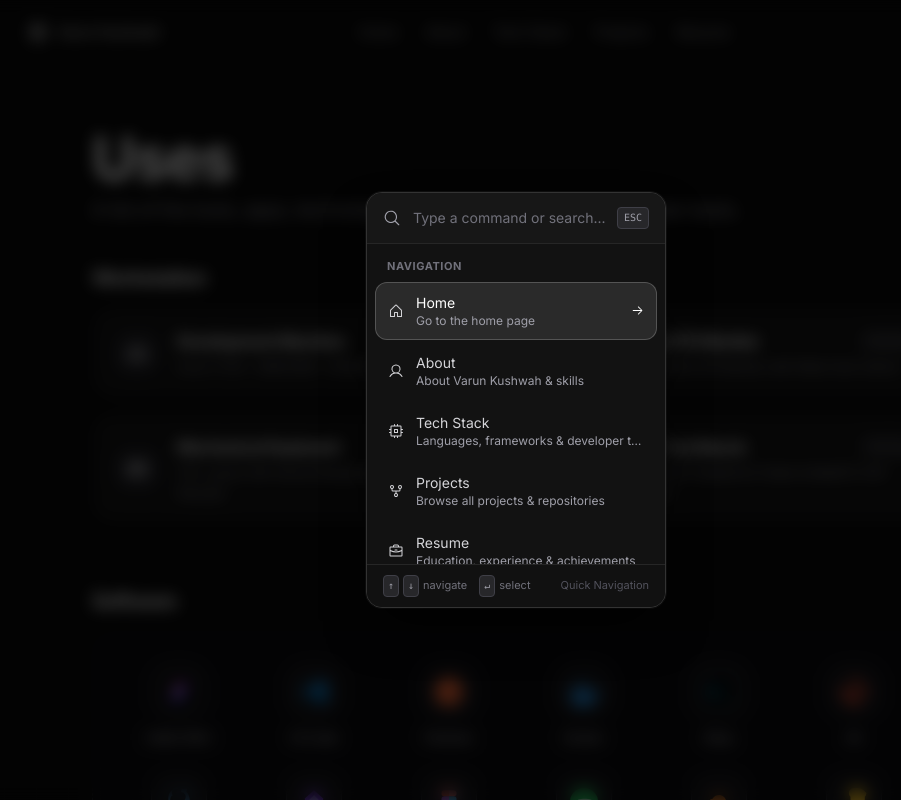
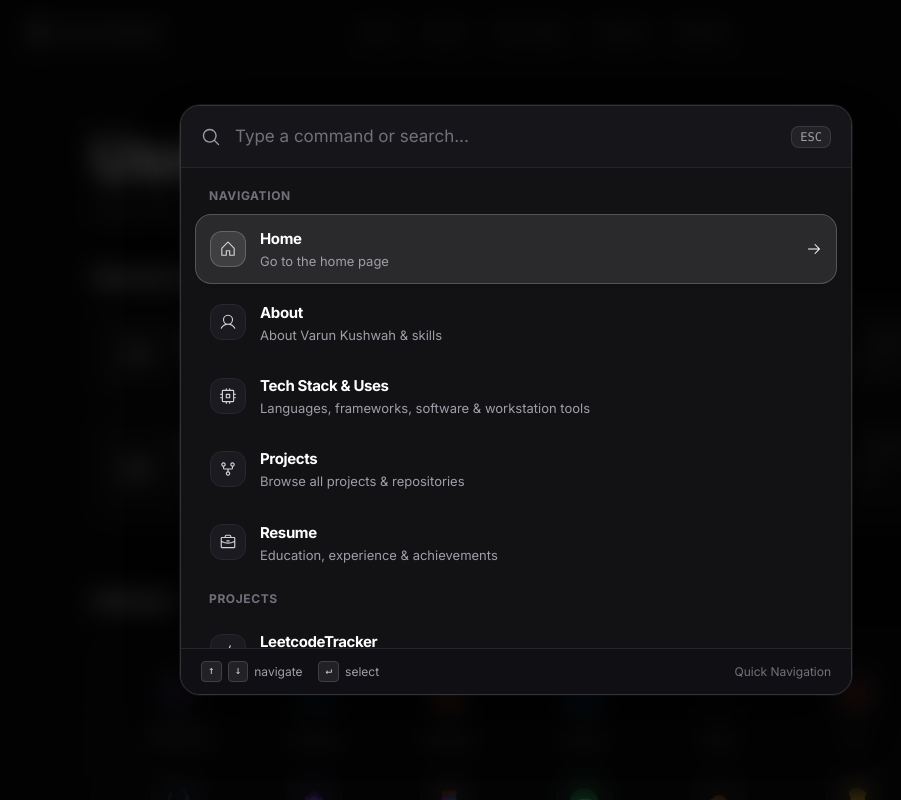
Before and after one commit to varunkushwah31/Portfolio, a React (Vite) app: page /uses in a window 1280 px wide. Both pictures are taken after a click on the button 1110 px from the left and 31 px from the top of the page. Shown: the top 800 px of the page, without its empty margins (124-1025 px from the left). Built offline with nearby package versions, Linux system fonts and the light colour scheme.

Commit message:
feat: implement portfolio pages and layout components including About, Resume, TechStack, and navigation UI

```diff
--- a/src/Pages/TechStackPage.tsx
+++ b/src/Pages/TechStackPage.tsx
@@ -1,13 +1,13 @@
 import { useState } from "react"
 import { motion, AnimatePresence } from "framer-motion"
 import {
-  ArrowSquareOut,
-  Sparkle,
-  Cpu,
-  Laptop,
-  Desktop,
-  Keyboard,
-  DeviceMobile,
+  ArrowSquareOutIcon,
+  SparkleIcon,
+  CpuIcon,
+  LaptopIcon,
+  DesktopIcon,
+  KeyboardIcon,
+  DeviceMobileIcon,
 } from "@phosphor-icons/react"
 
 import {
@@ -39,11 +39,11 @@ import {
 // 1. Workstation & Hardware Items (matching bonabrian Uses page)
 const workstationItems = [
   {
-    id: "laptop",
+    id: "laptopIcon",
     title: "Development Machine",
     subtitle: "High-Performance Workstation",
-    specs: "Core i7 CPU · 16GB RAM · 512GB Fast NVMe SSD",
-    icon: Laptop,
+    specs: "Core i7 CPUIcon · 16GB RAM · 512GB Fast NVMe SSD",
+    icon: LaptopIcon,
     badge: "Primary",
   },
   {
@@ -51,7 +51,7 @@ const workstationItems = [
     title: "External IPS Monitor",
     subtitle: "Productivity Display",
     specs: "24\" FHD 100Hz IPS Monitor with Wide Color Gamut",
-    icon: Desktop,
+    icon: DesktopIcon,
     badge: "Display",
   },
   {
@@ -59,7 +59,7 @@ const workstationItems = [
     title: "Mechanical Keyboard",
     subtitle: "Custom Tactile Switches",
     specs: "75% Layout with Sound Dampening & Custom Keycaps",
-    icon: Keyboard,
+    icon: KeyboardIcon,
     badge: "Peripheral",
   },
   {
@@ -67,7 +67,7 @@ const workstationItems = [
     title: "Mobile Test Bench",
     subtitle: "Real-Device Testing",
     specs: "Android & iOS Testbed for Flutter & WebRTC P2P Verification",
-    icon: DeviceMobile,
+    icon: DeviceMobileIcon,
     badge: "Testing",
   },
 ]
@@ -399,7 +399,7 @@ export default function TechStackPage() {
           <div className="flex flex-col sm:flex-row sm:items-center sm:justify-between gap-4 mb-6">
             <div>
               <div className="flex items-center gap-2 text-emerald-400 text-xs font-semibold uppercase tracking-wider mb-1">
-                <Sparkle size={14} weight="fill" />
+                <SparkleIcon size={14} weight="fill" />
                 <span>Technologies &amp; Frameworks</span>
               </div>
               <h2 className="text-lg sm:text-xl font-bold text-white tracking-tight">
@@ -488,7 +488,7 @@ export default function TechStackPage() {
                         className="inline-flex items-center gap-1.5 text-xs text-zinc-400 hover:text-white transition-colors"
                       >
                         <span>Official Documentation</span>
-                        <ArrowSquareOut size={13} />
+                        <ArrowSquareOutIcon size={13} />
                       </a>
                     </div>
                   </motion.div>
@@ -509,7 +509,7 @@ export default function TechStackPage() {
           className="rounded-2xl border border-zinc-700/60 bg-gradient-to-br from-[#1c1c22] via-[#141414] to-[#141414] p-6 sm:p-8 shadow-lg"
         >
           <div className="flex items-center gap-2.5 text-emerald-400 font-semibold text-sm mb-2">
-            <Cpu size={18} />
+            <CpuIcon size={18} />
             <span>Currently Exploring &amp; Deepening</span>
           </div>
           <h2 className="text-xl font-bold text-white mb-2">
--- a/src/components/CommandPalette.tsx
+++ b/src/components/CommandPalette.tsx
@@ -1,20 +1,20 @@
 import React, { useState, useEffect, useRef } from "react"
+import { useNavigate } from "react-router-dom"
 import { createPortal } from "react-dom"
-import { useNavigate } from "react-router-dom"
 import { motion, AnimatePresence } from "framer-motion"
 import {
-  XIcon,
+  MagnifyingGlassIcon,
+  HouseIcon,
+  UserIcon,
+  CpuIcon,
+  GitForkIcon,
+  BriefcaseIcon,
+  EnvelopeSimpleIcon,
   GithubLogoIcon,
   LinkedinLogoIcon,
-  EnvelopeSimpleIcon,
   ArrowRightIcon,
-  GitForkIcon,
-  HouseIcon,
-  UserIcon,
+  XIcon,
   CodeIcon,
-  BriefcaseIcon,
-  MagnifyingGlassIcon,
-  CpuIcon,
   ArrowSquareOutIcon,
 } from "@phosphor-icons/react"
 import projects from "@/data/projects"
@@ -34,29 +34,32 @@ interface CommandItem {
   action: () => void
 }
 
-const CommandPalette: React.FC<CommandPaletteProps> = ({ isOpen, onClose, onOpenResume }) => {
+export const CommandPalette: React.FC<CommandPaletteProps> = ({
+  isOpen,
+  onClose,
+  onOpenResume,
+}) => {
   const [query, setQuery] = useState("")
   const [selectedIndex, setSelectedIndex] = useState(0)
   const [copied, setCopied] = useState(false)
   const inputRef = useRef<HTMLInputElement>(null)
   const navigate = useNavigate()
 
+  useEffect(() => {
+    if (isOpen) {
+      setQuery("")
+      setSelectedIndex(0)
+      setCopied(false)
+      setTimeout(() => {
+        inputRef.current?.focus()
+      }, 50)
+    }
+  }, [isOpen])
+
   const handleClose = () => {
     setQuery("")
-    setSelectedIndex(0)
-    setCopied(false)
     onClose()
   }
-
-  useEffect(() => {
-    if (isOpen) {
-      document.body.style.overflow = "hidden"
-      const timer = setTimeout(() => inputRef.current?.focus(), 50)
-      return () => clearTimeout(timer)
-    } else {
-      document.body.style.overflow = ""
-    }
-  }, [isOpen])
 
   const goTo = (path: string) => {
     handleClose()
@@ -69,7 +72,7 @@ const CommandPalette: React.FC<CommandPaletteProps> = ({ isOpen, onClose, onOpen
       title: "Home",
       subtitle: "Go to the home page",
       category: "Navigation",
-      icon: <HouseIcon size={16} className="text-zinc-300" />,
+      icon: <HouseIcon size={18} className="text-zinc-300" />,
       action: () => goTo("/"),
     },
     {
@@ -77,15 +80,15 @@ const CommandPalette: React.FC<CommandPaletteProps> = ({ isOpen, onClose, onOpen
       title: "About",
       subtitle: "About Varun Kushwah & skills",
       category: "Navigation",
-      icon: <UserIcon size={16} className="text-zinc-300" />,
+      icon: <UserIcon size={18} className="text-zinc-300" />,
       action: () => goTo("/about"),
     },
     {
       id: "nav-tech-stack",
-      title: "Tech Stack",
-      subtitle: "Languages, frameworks & developer tools",
+      title: "Tech Stack & Uses",
+      subtitle: "Languages, frameworks, software & workstation tools",
       category: "Navigation",
-      icon: <CpuIcon size={16} className="text-zinc-300" />,
+      icon: <CpuIcon size={18} className="text-zinc-300" />,
       action: () => goTo("/tech-stack"),
     },
     {
@@ -93,7 +96,7 @@ const CommandPalette: React.FC<CommandPaletteProps> = ({ isOpen, onClose, onOpen
       title: "Projects",
       subtitle: "Browse all projects & repositories",
       category: "Navigation",
-      icon: <GitForkIcon size={16} className="text-zinc-300" />,
+      icon: <GitForkIcon size={18} className="text-zinc-300" />,
       action: () => goTo("/projects"),
     },
     {
@@ -101,7 +104,7 @@ const CommandPalette: React.FC<CommandPaletteProps> = ({ isOpen, onClose, onOpen
       title: "Resume",
       subtitle: "Education, experience & achievements",
       category: "Navigation",
-      icon: <BriefcaseIcon size={16} className="text-zinc-300" />,
+      icon: <BriefcaseIcon size={18} className="text-zinc-300" />,
       action: () => {
         if (onOpenResume) {
           handleClose()
@@ -118,7 +121,7 @@ const CommandPalette: React.FC<CommandPaletteProps> = ({ isOpen, onClose, onOpen
       title: "devup Club Website",
       subtitle: "devup.co.in · Technical club & workshops",
       category: "Actions",
-      icon: <ArrowSquareOutIcon size={16} className="text-emerald-400" />,
+      icon: <ArrowSquareOutIcon size={18} className="text-emerald-400" />,
       action: () => {
         window.open("https://devup.co.in/", "_blank", "noopener,noreferrer")
         handleClose()
@@ -129,7 +132,7 @@ const CommandPalette: React.FC<CommandPaletteProps> = ({ isOpen, onClose, onOpen
       title: "GitHub Profile",
       subtitle: "github.com/varunkushwah31",
       category: "Actions",
-      icon: <GithubLogoIcon size={16} className="text-zinc-300" />,
+      icon: <GithubLogoIcon size={18} className="text-zinc-300" />,
       action: () => {
         window.open("https://github.com/varunkushwah31", "_blank", "noopener,noreferrer")
         handleClose()
@@ -140,7 +143,7 @@ const CommandPalette: React.FC<CommandPaletteProps> = ({ isOpen, onClose, onOpen
       title: "LinkedIn Profile",
       subtitle: "linkedin.com/in/varun-kushwah",
       category: "Actions",
-      icon: <LinkedinLogoIcon size={16} className="text-blue-400" />,
+      icon: <LinkedinLogoIcon size={18} className="text-blue-400" />,
       action: () => {
         window.open("https://www.linkedin.com/in/varun-kushwah/", "_blank", "noopener,noreferrer")
         handleClose()
@@ -151,7 +154,7 @@ const CommandPalette: React.FC<CommandPaletteProps> = ({ isOpen, onClose, onOpen
       title: "Copy Email Address",
       subtitle: "varun.kush3@gmail.com",
       category: "Actions",
-      icon: <EnvelopeSimpleIcon size={16} className="text-emerald-400" />,
+      icon: <EnvelopeSimpleIcon size={18} className="text-emerald-400" />,
       action: () => {
         navigator.clipboard.writeText("varun.kush3@gmail.com")
         setCopied(true)
@@ -165,7 +168,7 @@ const CommandPalette: React.FC<CommandPaletteProps> = ({ isOpen, onClose, onOpen
       title: p.title,
       subtitle: `${p.category} · ${p.tagline}`,
       category: "Projects" as const,
-      icon: <CodeIcon size={16} className="text-zinc-300" />,
+      icon: <CodeIcon size={18} className="text-zinc-300" />,
       action: () => {
         handleClose()
         navigate(`/project/${p.slug}`)
@@ -223,25 +226,24 @@ const CommandPalette: React.FC<CommandPaletteProps> = ({ isOpen, onClose, onOpen
           onClick={handleClose}
         >
           {/* Backdrop with dark blur */}
-          <div className="absolute inset-0 bg-black/70 backdrop-blur-sm" />
+          <div className="absolute inset-0 bg-black/75 backdrop-blur-md" />
 
-          {/* Modal Centered in Viewport */}
+          {/* Modal Centered & Enlarged in Viewport */}
           <motion.div
             initial={{ opacity: 0, scale: 0.96, y: -10 }}
             animate={{ opacity: 1, scale: 1, y: 0 }}
             exit={{ opacity: 0, scale: 0.96, y: -10 }}
             transition={{ duration: 0.2, ease: "easeOut" }}
-            className="relative w-full max-w-xl my-auto rounded-xl border border-[#333333] bg-[#121212] shadow-2xl overflow-hidden z-10 flex flex-col"
+            className="relative w-full max-w-2xl my-auto rounded-2xl border border-[#333338] bg-[#121215] shadow-2xl overflow-hidden z-10 flex flex-col"
             style={{
-              maxHeight: "85vh",
-              minWidth: "300px",
-              boxShadow: "0 25px 50px -12px rgba(0, 0, 0, 0.8), 0 0 0 1px rgba(255, 255, 255, 0.05)",
+              maxHeight: "88vh",
+              boxShadow: "0 30px 60px -15px rgba(0, 0, 0, 0.9), 0 0 0 1px rgba(255, 255, 255, 0.08)",
             }}
             onClick={(e) => e.stopPropagation()}
           >
-            {/* Search Input Box */}
-            <div className="flex items-center gap-3 px-4 py-3.5 border-b border-[#262626] bg-[#171717] w-full">
-              <MagnifyingGlassIcon size={18} className="text-zinc-400 flex-shrink-0" />
+            {/* Search Input Box - Spacious & Clear */}
+            <div className="flex items-center gap-3.5 px-5 py-4 sm:py-4.5 border-b border-[#26262a] bg-[#16161a] w-full">
+              <MagnifyingGlassIcon size={20} className="text-zinc-400 flex-shrink-0" />
               <input
                 ref={inputRef}
                 type="text"
@@ -252,7 +254,7 @@ const CommandPalette: React.FC<CommandPaletteProps> = ({ isOpen, onClose, onOpen
                   setSelectedIndex(0)
                 }}
                 onKeyDown={handleKeyDown}
-                className="flex-1 min-w-0 bg-transparent text-sm text-zinc-100 placeholder:text-zinc-500 outline-none"
+                className="flex-1 min-w-0 bg-transparent text-base sm:text-[17px] text-zinc-100 placeholder:text-zinc-500 outline-none"
               />
               {query && (
                 <button
@@ -261,32 +263,32 @@ const CommandPalette: React.FC<CommandPaletteProps> = ({ isOpen, onClose, onOpen
                     setQuery("")
                     setSelectedIndex(0)
                   }}
-                  className="p-1 text-zinc-400 hover:text-zinc-100 transition-colors flex-shrink-0"
+                  className="p-1 text-zinc-400 hover:text-zinc-100 transition-colors flex-shrink-0 cursor-pointer"
                   aria-label="Clear query"
                 >
-                  <XIcon size={14} />
+                  <XIcon size={16} />
                 </button>
               )}
-              <kbd className="hidden sm:inline-flex text-[10px] font-mono text-zinc-400 border border-zinc-700 px-1.5 py-0.5 rounded bg-zinc-800 flex-shrink-0">
+              <kbd className="hidden sm:inline-flex text-xs font-mono text-zinc-400 border border-zinc-700/80 px-2 py-0.5 rounded-md bg-zinc-800/80 flex-shrink-0">
                 ESC
               </kbd>
             </div>
 
             {/* Copied Feedback Toast */}
             {copied && (
-              <div className="px-4 py-2 bg-emerald-500/10 border-b border-emerald-500/20 text-emerald-400 text-xs font-medium flex items-center gap-2">
+              <div className="px-5 py-2.5 bg-emerald-500/10 border-b border-emerald-500/20 text-emerald-400 text-xs sm:text-sm font-medium flex items-center gap-2">
                 <span>✓</span> Email copied to clipboard!
               </div>
             )}
 
-            {/* Command List */}
-            <div className="max-h-80 overflow-y-auto p-2 w-full">
+            {/* Command List - Expanded Height & Padding */}
+            <div className="max-h-[420px] sm:max-h-[480px] overflow-y-auto p-3 sm:p-3.5 w-full space-y-3">
               {Object.entries(grouped).map(([category, cmds]) => (
                 <div key={category} className="mb-2 last:mb-0">
-                  <div className="px-3 py-1.5 text-[11px] font-semibold text-zinc-500 uppercase tracking-wider">
+                  <div className="px-3.5 py-1.5 text-xs font-semibold text-zinc-500 uppercase tracking-wider">
                     {category}
                   </div>
-                  <div className="space-y-0.5">
+                  <div className="space-y-1 mt-1">
                     {cmds.map((cmd) => {
                       const globalIdx = flatList.indexOf(cmd)
                       const isSelected = globalIdx === selectedIndex
@@ -296,21 +298,29 @@ const CommandPalette: React.FC<CommandPaletteProps> = ({ isOpen, onClose, onOpen
                           key={cmd.id}
                           onClick={cmd.action}
                           onMouseEnter={() => setSelectedIndex(globalIdx)}
-                          className={`w-full flex items-center gap-3 px-3 py-2.5 rounded-lg text-left transition-colors duration-100 ${
+                          className={`w-full flex items-center gap-3.5 px-3.5 py-3 rounded-xl text-left transition-all duration-150 cursor-pointer ${
                             isSelected
-                              ? "bg-white/10 text-white border border-white/20"
-                              : "text-zinc-300 hover:bg-[#1f1f1f] border border-transparent"
+                              ? "bg-white/10 text-white border border-white/20 shadow-sm"
+                              : "text-zinc-300 hover:bg-[#1a1a1f] border border-transparent"
                           }`}
                         >
-                          <span className="flex-shrink-0">{cmd.icon}</span>
+                          <div className={`w-9 h-9 rounded-lg flex items-center justify-center flex-shrink-0 transition-colors ${
+                            isSelected ? "bg-white/10 border border-white/20" : "bg-[#1a1a20] border border-[#27272f]"
+                          }`}>
+                            {cmd.icon}
+                          </div>
                           <div className="flex-1 min-w-0">
-                            <div className="text-sm font-medium truncate">{cmd.title}</div>
+                            <div className="text-[15px] font-semibold tracking-tight truncate text-white">
+                              {cmd.title}
+                            </div>
                             {cmd.subtitle && (
-                              <div className="text-xs text-zinc-400 truncate">{cmd.subtitle}</div>
+                              <div className="text-xs sm:text-[13px] text-zinc-400 truncate mt-0.5 font-normal">
+                                {cmd.subtitle}
+                              </div>
                             )}
                           </div>
                           {isSelected && (
-                            <ArrowRightIcon size={13} className="text-white flex-shrink-0" />
+                            <ArrowRightIcon size={16} className="text-white flex-shrink-0 ml-1" />
                           )}
                         </button>
                       )
@@ -320,26 +330,26 @@ const CommandPalette: React.FC<CommandPaletteProps> = ({ isOpen, onClose, onOpen
               ))}
 
               {filteredCommands.length === 0 && (
-                <div className="py-10 text-center text-zinc-500 text-sm">
-                  No matching commands found for <span className="text-zinc-300">"{query}"</span>
+                <div className="py-12 text-center text-zinc-500 text-sm">
+                  No matching commands found for <span className="text-zinc-300 font-medium">"{query}"</span>
                 </div>
               )}
             </div>
 
             {/* Footer Telemetry */}
-            <div className="px-4 py-2.5 border-t border-[#262626] bg-[#111111] flex items-center justify-between text-[11px] text-zinc-500 w-full">
-              <div className="flex items-center gap-3">
-                <span className="flex items-center gap-1">
-                  <kbd className="border border-zinc-700 px-1 py-0.5 rounded bg-zinc-800 font-mono text-[10px] text-zinc-400">↑</kbd>
-                  <kbd className="border border-zinc-700 px-1 py-0.5 rounded bg-zinc-800 font-mono text-[10px] text-zinc-400">↓</kbd>
+            <div className="px-5 py-3 border-t border-[#26262a] bg-[#101014] flex items-center justify-between text-xs text-zinc-400 w-full">
+              <div className="flex items-center gap-4">
+                <span className="flex items-center gap-1.5">
+                  <kbd className="border border-zinc-700 px-1.5 py-0.5 rounded bg-zinc-800/80 font-mono text-[11px] text-zinc-300">↑</kbd>
+                  <kbd className="border border-zinc-700 px-1.5 py-0.5 rounded bg-zinc-800/80 font-mono text-[11px] text-zinc-300">↓</kbd>
                   <span>navigate</span>
                 </span>
-                <span className="flex items-center gap-1">
-                  <kbd className="border border-zinc-700 px-1 py-0.5 rounded bg-zinc-800 font-mono text-[10px] text-zinc-400">↵</kbd>
+                <span className="flex items-center gap-1.5">
+                  <kbd className="border border-zinc-700 px-1.5 py-0.5 rounded bg-zinc-800/80 font-mono text-[11px] text-zinc-300">↵</kbd>
                   <span>select</span>
                 </span>
               </div>
-              <span className="text-zinc-600">Quick Navigation</span>
+              <span className="text-zinc-500 font-medium">Quick Navigation</span>
             </div>
           </motion.div>
         </motion.div>
--- a/src/components/Hero.tsx
+++ b/src/components/Hero.tsx
@@ -1,6 +1,6 @@
 import { Link } from "react-router-dom"
 import { motion } from "framer-motion"
-import { CaretRight, Sparkle } from "@phosphor-icons/react"
+import { CaretRightIcon, SparkleIcon } from "@phosphor-icons/react"
 import TechStack from "./TechStack"
 
 interface HeroProps {
@@ -69,7 +69,7 @@ export default function Hero({ onOpenResume: _onOpenResume }: HeroProps) {
             className="text-zinc-200 font-medium hover:text-emerald-300 underline underline-offset-4 decoration-zinc-600 hover:decoration-emerald-400 transition-colors inline-flex items-center gap-0.5"
           >
             <span>devup</span>
-            <Sparkle size={12} className="text-emerald-400 inline" />
+            <SparkleIcon size={12} className="text-emerald-400 inline" />
           </a>
           , building resilient backend systems with Java &amp; Spring Boot, and exploring real-time WebRTC protocols.
         </motion.p>
@@ -86,7 +86,7 @@ export default function Hero({ onOpenResume: _onOpenResume }: HeroProps) {
               className="inline-flex items-center gap-1.5 px-4 py-2 rounded-lg border border-[#3f3f46] hover:border-[#71717a] bg-[#09090b] text-white text-xs sm:text-sm font-medium transition-all duration-150 group shadow-[0_2px_0_0_rgba(255,255,255,0.15)] hover:shadow-none"
             >
               <span>Discover more</span>
-              <CaretRight size={13} weight="bold" className="group-hover:translate-x-0.5 transition-transform" />
+              <CaretRightIcon size={13} weight="bold" className="group-hover:translate-x-0.5 transition-transform" />
             </Link>
           </motion.div>
         </motion.div>
--- a/src/components/TechStack.tsx
+++ b/src/components/TechStack.tsx
@@ -1,6 +1,6 @@
 import { motion } from "framer-motion"
 import { Link } from "react-router-dom"
-import { CaretRight } from "@phosphor-icons/react"
+import { CaretRightIcon } from "@phosphor-icons/react"
 import {
   JavaIcon,
   SpringIcon,
@@ -62,7 +62,7 @@ export default function TechStack() {
           className="text-xs text-zinc-400 hover:text-white font-medium inline-flex items-center gap-1 transition-colors group"
         >
           <span>View all</span>
-          <CaretRight size={12} weight="bold" className="group-hover:translate-x-0.5 transition-transform" />
+          <CaretRightIcon size={12} weight="bold" className="group-hover:translate-x-0.5 transition-transform" />
         </Link>
       </div>
       <motion.div
```
Also changed, not shown: src/Pages/About.tsx (+10 -10 lines), src/Pages/ResumePage.tsx (+12 -12 lines), src/components/Navbar.tsx (+4 -4 lines).
